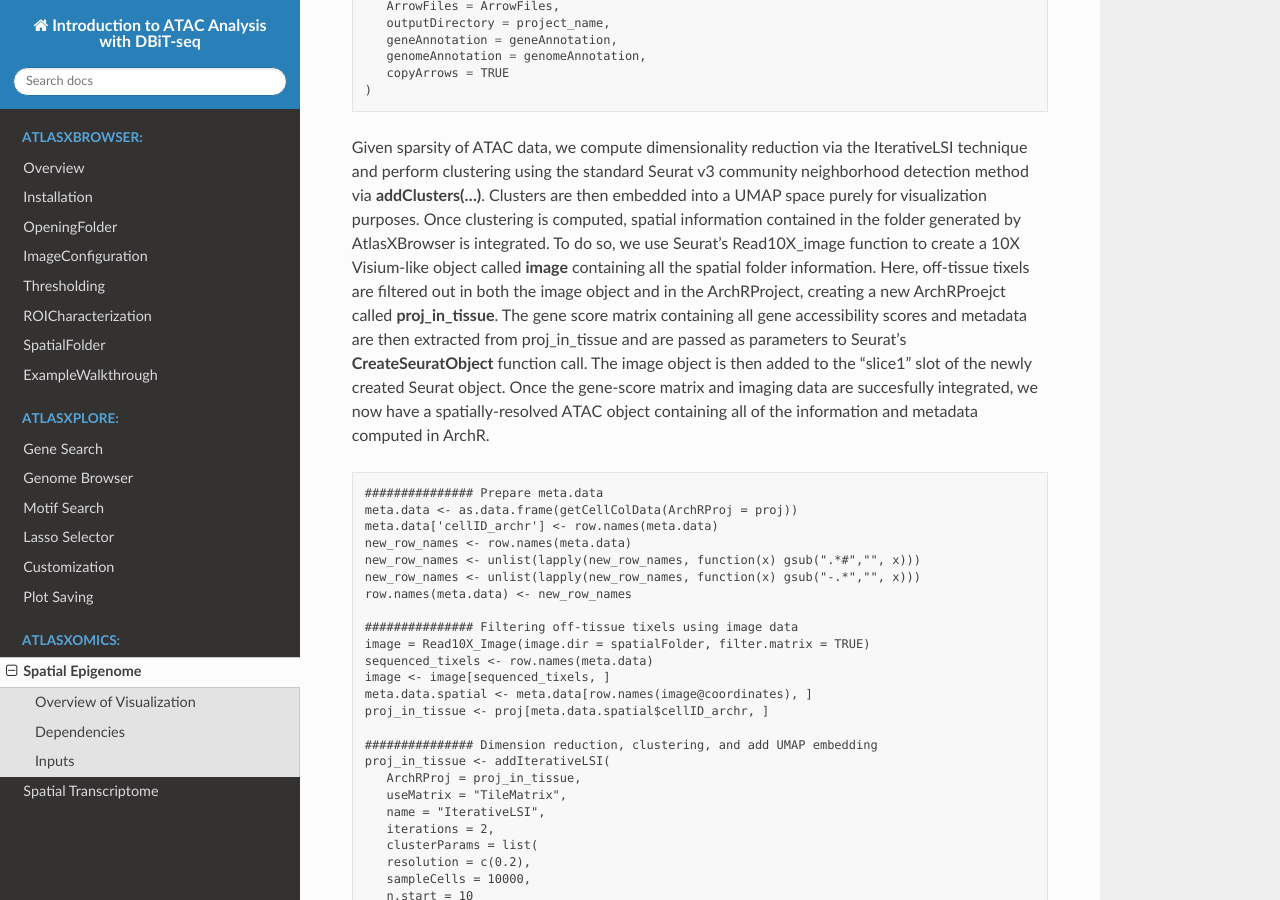
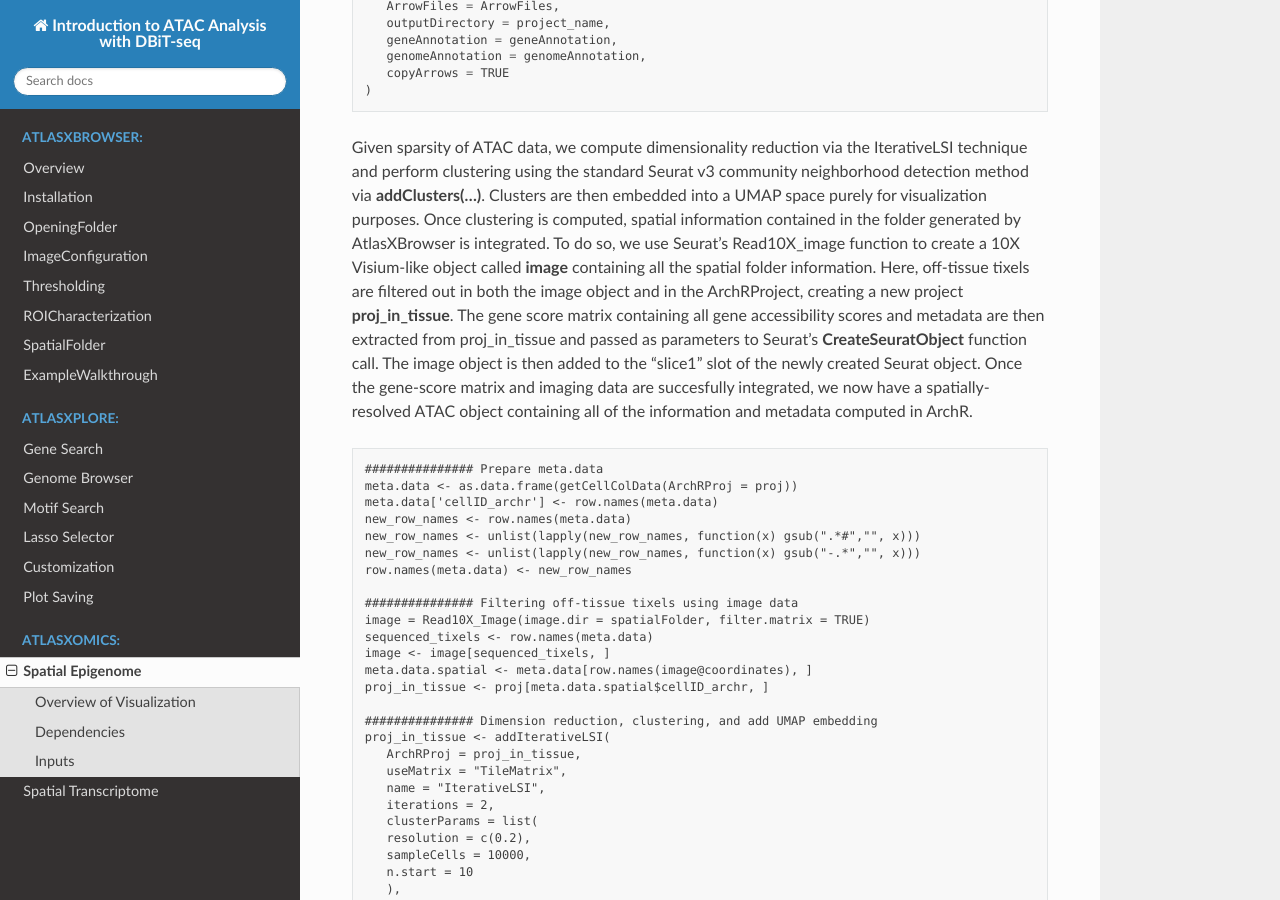
Before and after one commit to atlasxomics/AtlasXpipeline_docs, a Sphinx documentation site: the page built from docs/SpatialEpigenome.rst, in a window 1280 px wide and 900 px high, scrolled down 2168 px. Built offline with Sphinx 7.4.7 and the Read the Docs theme 2.0.0, drawn with Linux system fonts in a browser that asks for light colours.

Commit message:
Update SpatialEpigenome.rst

```diff
--- a/docs/SpatialEpigenome.rst
+++ b/docs/SpatialEpigenome.rst
@@ -96,9 +96,8 @@ created ArrowFiles object to the ArchRProject function call ::
    )
 
 Given sparsity of ATAC data, we compute dimensionality reduction via the IterativeLSI technique and perform clustering using the standard Seurat v3 community neighborhood detection method via **addClusters(…)**. Clusters are then embedded into a UMAP space purely for visualization purposes. Once clustering is computed, spatial information contained in the folder generated by AtlasXBrowser is integrated. To
-do so, we use Seurat's Read10X_image function to create a 10X Visium-like object called **image** containing all the spatial folder information. Here, off-tissue tixels are filtered out in both the image object and in the ArchRProject, creating a new ArchRProejct called **proj_in_tissue**. The gene
-score matrix containing all gene accessibility scores and metadata are then extracted from proj_in_tissue and are passed as parameters to Seurat's **CreateSeuratObject** function call. The image object is then added to the "slice1" slot of the newly created Seurat object. Once the gene-score matrix and imaging data are succesfully integrated, we now have a spatially-resolved
-ATAC object containing all of the information and metadata computed in ArchR. ::
+do so, we use Seurat's Read10X_image function to create a 10X Visium-like object called **image** containing all the spatial folder information. Here, off-tissue tixels are filtered out in both the image object and in the ArchRProject, creating a new project **proj_in_tissue**. The gene
+score matrix containing all gene accessibility scores and metadata are then extracted from proj_in_tissue and passed as parameters to Seurat's **CreateSeuratObject** function call. The image object is then added to the "slice1" slot of the newly created Seurat object. Once the gene-score matrix and imaging data are succesfully integrated, we now have a spatially-resolved ATAC object containing all of the information and metadata computed in ArchR. ::
 
    ############### Prepare meta.data
    meta.data <- as.data.frame(getCellColData(ArchRProj = proj))
```
